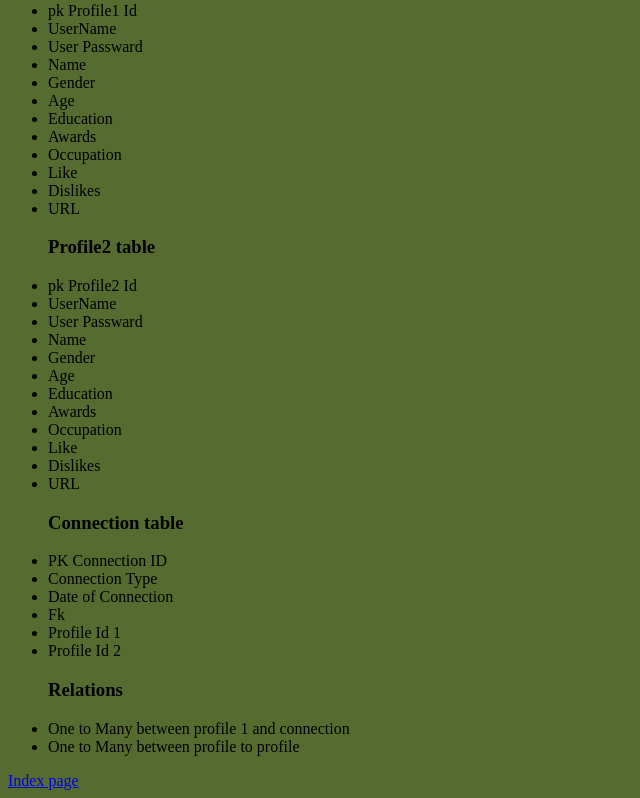
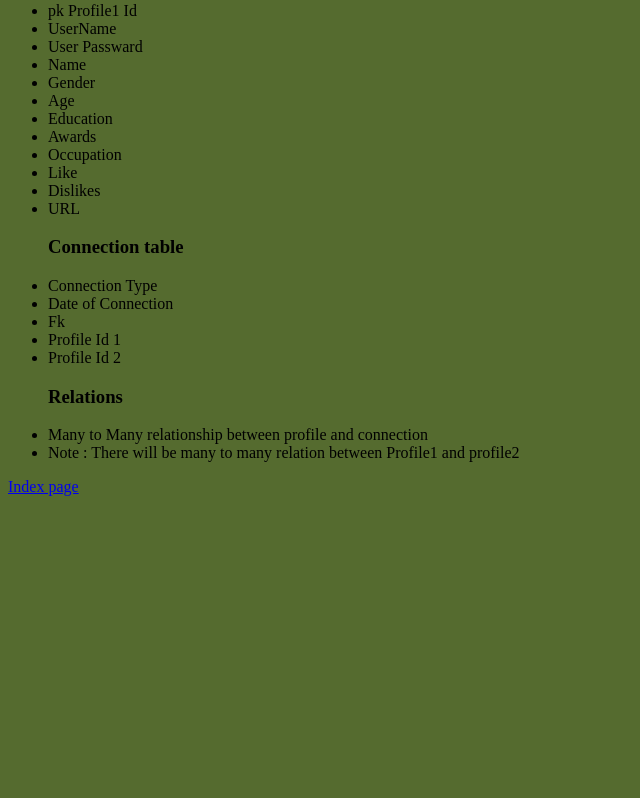
Before and after one commit to rhariyani/-data-design, a PHP site: page /ConceptualModel.html in a window 1280 px wide. Shown: the part 119-917 px from the top of the page, without its empty margins (0-640 px from the left). After the commit the page ends 615 px from the top, so only its background shows below. Run offline with PHP 8.4, Linux system fonts and the light colour scheme.

Commit message:
Phase2 submission

```diff
--- a/epic/ConceptualModel.html
+++ b/epic/ConceptualModel.html
@@ -22,45 +22,24 @@
 				<li>Like</li>
 				<li>Dislikes</li>
 				<li>URL</li>
-
-			</ul>
-		</div>
-		<div>
-			<ul>
-				<h3> Profile2 table</h3>
-				<li>pk Profile2 Id</li>
-				<li>UserName</li>
-				<li>User Passward</li>
-				<li>Name</li>
-				<li>Gender</li>
-				<li>Age</li>
-				<li>Education</li>
-				<li>Awards</li>
-				<li>Occupation</li>
-				<li>Like</li>
-				<li>Dislikes</li>
-				<li>URL</li>
-
 			</ul>
 		</div>
 		<div>
 			<ul>
 				<h3>Connection table</h3>
-				<li>PK Connection ID</li>
 				<li>Connection Type</li>
 				<li>	Date of Connection</li>
 				<li>Fk</li>
 				<li>	Profile Id 1</li>
-					<li>Profile Id 2
-				</li>
+				<li>	Profile Id 2</li>
 			</ul>
 		</div>
 
 <div>
 	<ul>
 		<h3>Relations</h3>
-		<li>One to Many between profile 1 and connection</li>
-		<li>One to Many between profile to profile</li>
+		<li>Many to Many relationship between profile  and connection</li>
+		<li> Note : There will be many to many relation between Profile1 and profile2</li>
 
 	</ul>
 </div>
--- a/epic/index.php
+++ b/epic/index.php
@@ -12,7 +12,8 @@
 		<h2><a href="user-story.php">User Story</a></h2>
 		<h2><a href="use-case.php">User Case</a></h2>
 		<h2><a href= "ConceptualModel.html"> Conceptual Model</a></h2>
-		<h2><img src= ERDProfLink.jpg> ERD</h2>
+		<h2>ERD</h2>
+			<img src= "./ReworkedEntity.jpg" alt=""/>
 
 
 	</body>
```
Also changed, not shown: epic/ReworkedEntity.jpg (added).
